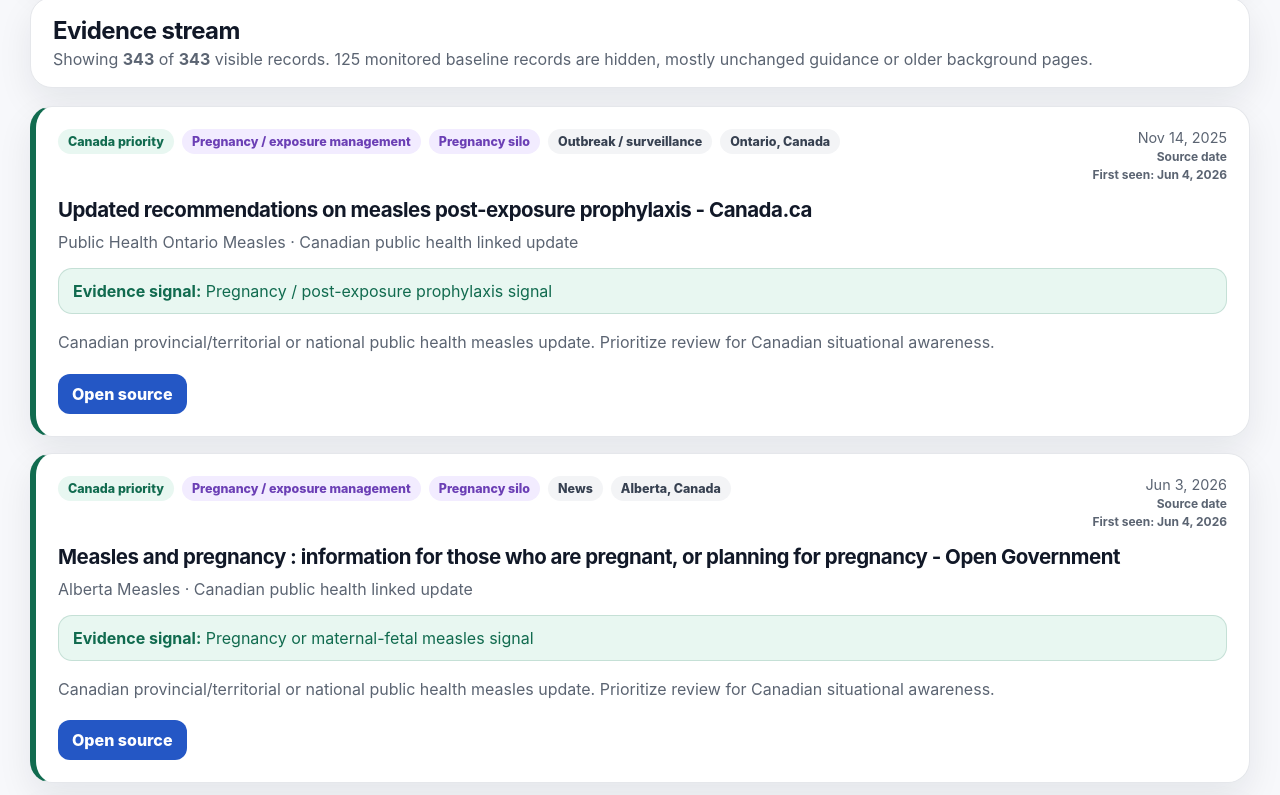
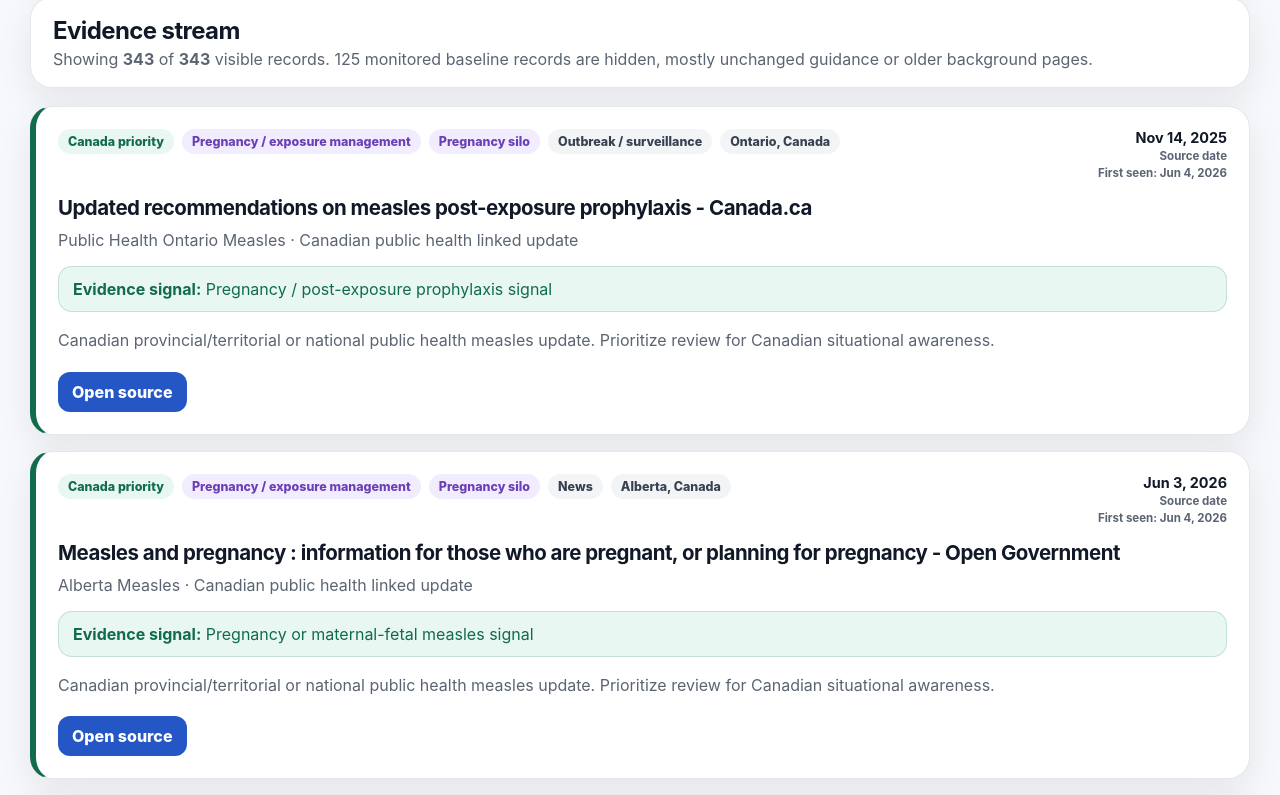
Before and after one commit to joshuamontroy72-coder/Measles-dashboard, a Next.js app: page / in a window 1280 px wide. Shown: the part 1491-2286 px from the top of the page. Built offline with nearby package versions, Linux system fonts and the light colour scheme.

Commit message:
Update globals.css

```diff
--- a/app/globals.css
+++ b/app/globals.css
@@ -12,8 +12,6 @@
   --green-soft: #e8f7f1;
   --amber: #9a4d00;
   --amber-soft: #fff4e5;
-  --red: #b42318;
-  --red-soft: #fff1f0;
   --shadow: 0 14px 35px rgba(15, 23, 42, 0.08);
 }
 
@@ -69,17 +67,6 @@ main {
   text-transform: uppercase;
   letter-spacing: 0.08em;
   font-size: 0.78rem;
-}
-.dateBlock {
-  display: grid;
-  gap: 3px;
-  text-align: right;
-}
-
-.dateBlock span {
-  color: var(--muted);
-  font-size: 0.75rem;
-  font-weight: 700;
 }
 
 h1 {
@@ -359,10 +346,24 @@ input {
   background: var(--blue-soft);
 }
 
-time {
+.dateBlock {
+  display: grid;
+  gap: 3px;
+  text-align: right;
+  min-width: 145px;
+}
+
+.dateBlock time {
   white-space: nowrap;
+  color: var(--ink);
+  font-size: 0.9rem;
+  font-weight: 700;
+}
+
+.dateBlock span {
   color: var(--muted);
-  font-size: 0.9rem;
+  font-size: 0.72rem;
+  font-weight: 700;
 }
 
 .card h3 {
@@ -445,6 +446,10 @@ summary {
     flex-direction: column;
   }
 
+  .dateBlock {
+    text-align: left;
+  }
+
   .worldMap text {
     font-size: 16px;
   }
```
